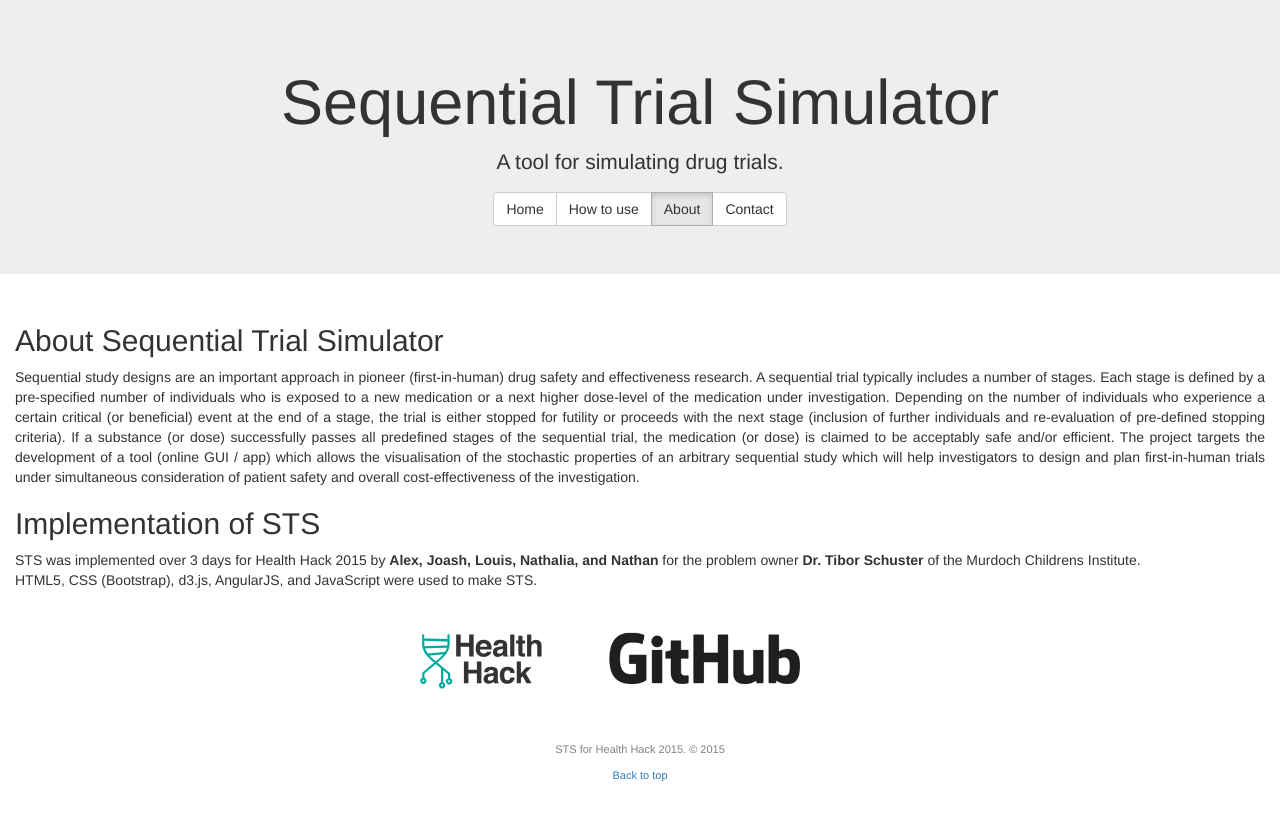
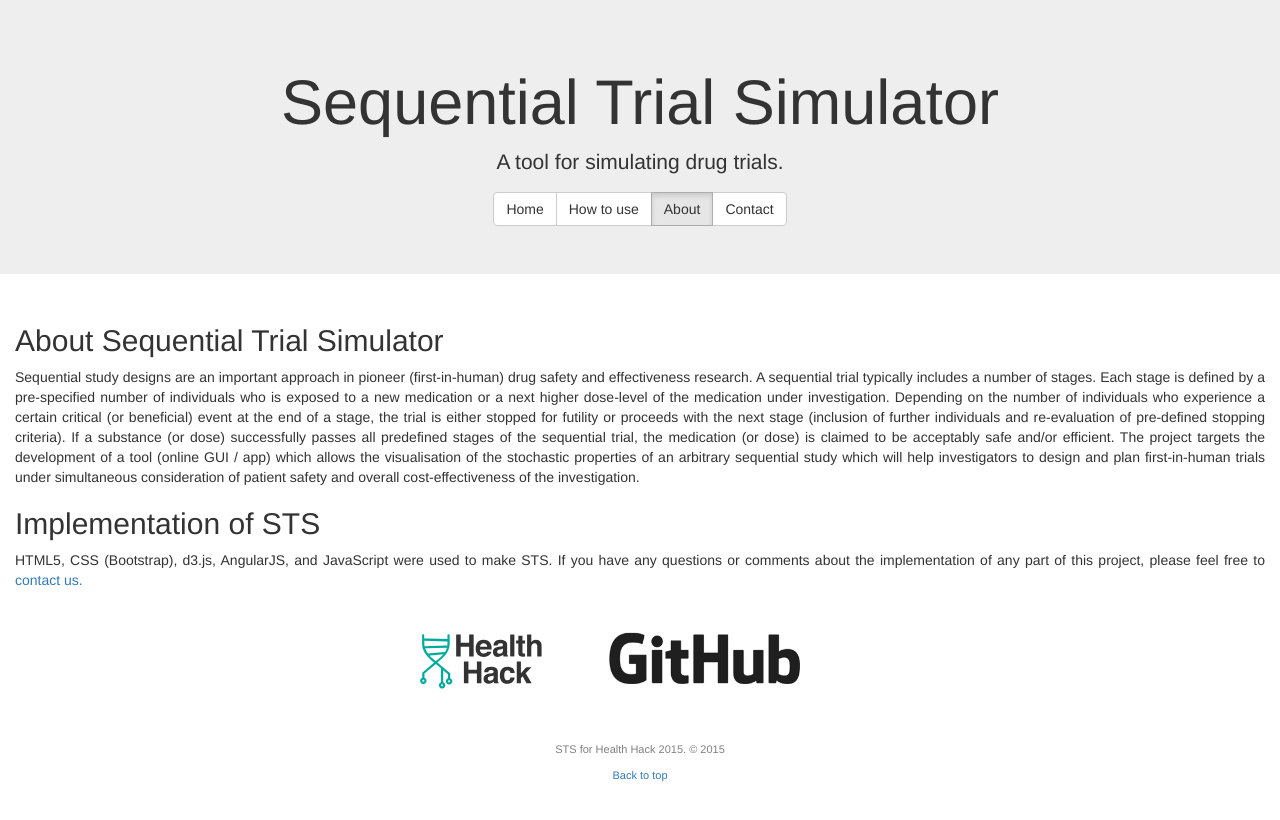
Before and after one commit to nm-t/STS, a website: page about.html in a window 1280 px wide. Drawn offline with Linux system fonts and the light colour scheme.

Commit message:
Moved text from about to contact.

```diff
--- a/about.html
+++ b/about.html
@@ -21,8 +21,8 @@
 		<h2>About Sequential Trial Simulator</h2>
 		<p style="text-align:justify">Sequential study designs are an important approach in pioneer (first-in-human) drug safety and effectiveness research. A sequential trial typically includes a number of stages. Each stage is defined by a pre-specified number of individuals who is exposed to a new medication or a next higher dose-level of the medication under investigation. Depending on the number of individuals who experience a certain critical (or beneficial) event at the end of a stage, the trial is either stopped for futility or proceeds with the next stage (inclusion of further individuals and re-evaluation of pre-defined stopping criteria). If a substance (or dose) successfully passes all predefined stages of the sequential trial, the medication (or dose) is claimed to be acceptably safe and/or efficient. The project targets the development of a tool (online GUI / app) which allows the visualisation of the stochastic properties of an arbitrary sequential study which will help investigators to design and plan first-in-human trials under simultaneous consideration of patient safety and overall cost-effectiveness of the investigation.</p>
 		<h2>Implementation of STS</h2>
-		<p style="text-align:justify">STS was implemented over 3 days for Health Hack 2015 by <b>Alex, Joash, Louis, Nathalia, and Nathan</b> for the problem owner <b>Dr. Tibor Schuster</b> of </b>the Murdoch Childrens Institute.</b><br>
-		HTML5, CSS (Bootstrap), d3.js, AngularJS, and JavaScript were used to make STS.</p>
+		<p style="text-align:justify">
+		HTML5, CSS (Bootstrap), d3.js, AngularJS, and JavaScript were used to make STS. If you have any questions or comments about the implementation of any part of this project, please feel free to <a href="contact.html">contact us.</a></p>
 		<p style="text-align:center"><a href="http://healthhack.com.au/" target=_blank><img src="img/HH_Logo.svg"></a>&nbsp;&nbsp;&nbsp;<a href="https://github.com/" target=_blank><img src="img/github.png" height=122></a></p>
 	</div>
 
```
Also changed, not shown: contact.html (+2 -1 lines).
